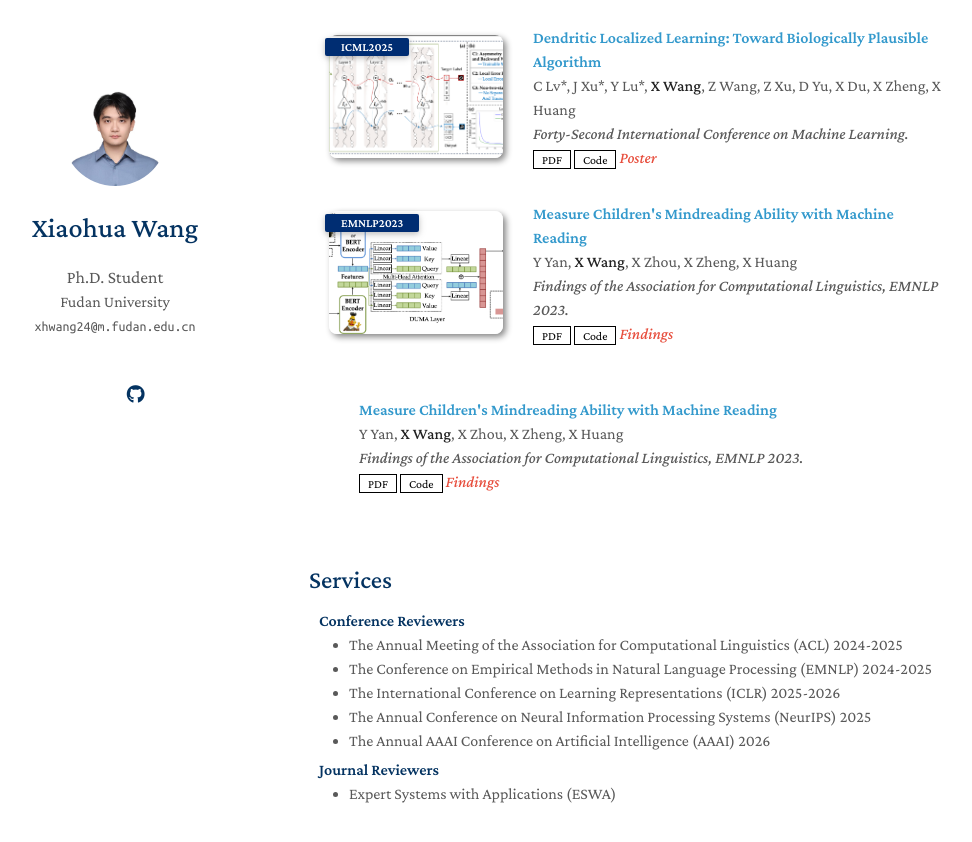
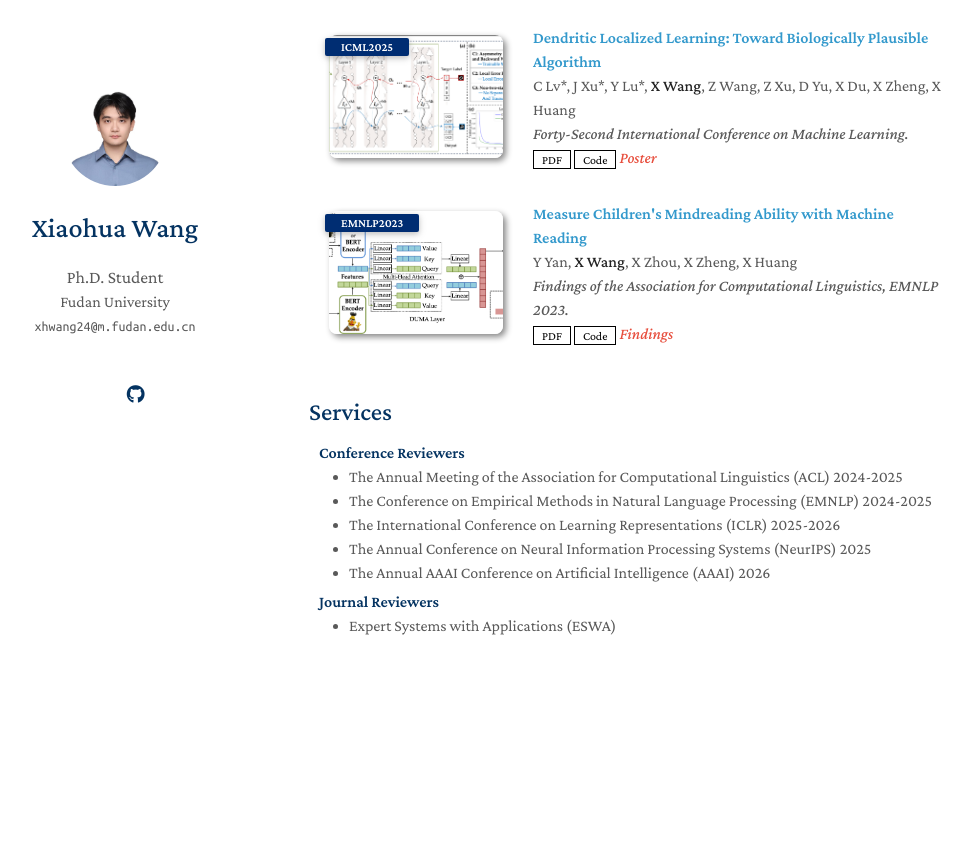
Before and after one commit to xhwang22/homepage, a Jekyll site: the page built from index.md, in a window 1280 px wide and 900 px high, scrolled down 2120 px. Shown: the top 842 px of the window, without its empty margins (161-1133 px from the left). Built offline with Jekyll 4.4.1, drawn with Linux system fonts in a browser that asks for light colours; a style sheet for code colours, icons or effects is not loaded; our own code applies the rules of GitHub Pages for plain Markdown files; after the commit the page ends 2852 px from its top, so only the background shows below that.

Commit message:
Delete publication entry from publications.yml
Removed publication entry for 'Measure Children's Mindreading Ability with Machine Reading'.

```diff
--- a/_data/publications.yml
+++ b/_data/publications.yml
@@ -70,11 +70,3 @@ main:
     code: https://github.com/manic-dolphin/emnlp2023-unifm-mindreading
     notes: Findings
     image: ./assets/img/mindreading.png
-
-  - title: "Measure Children's Mindreading Ability with Machine Reading"
-    authors: Y Yan, <strong>X Wang</strong>, X Zhou, X Zheng, X Huang
-    conference_short: EMNLP2023
-    conference: Findings of the Association for Computational Linguistics, EMNLP 2023.
-    pdf: https://aclanthology.org/2023.findings-emnlp.561.pdf
-    code: https://github.com/manic-dolphin/emnlp2023-unifm-mindreading
-    notes: Findings
```
